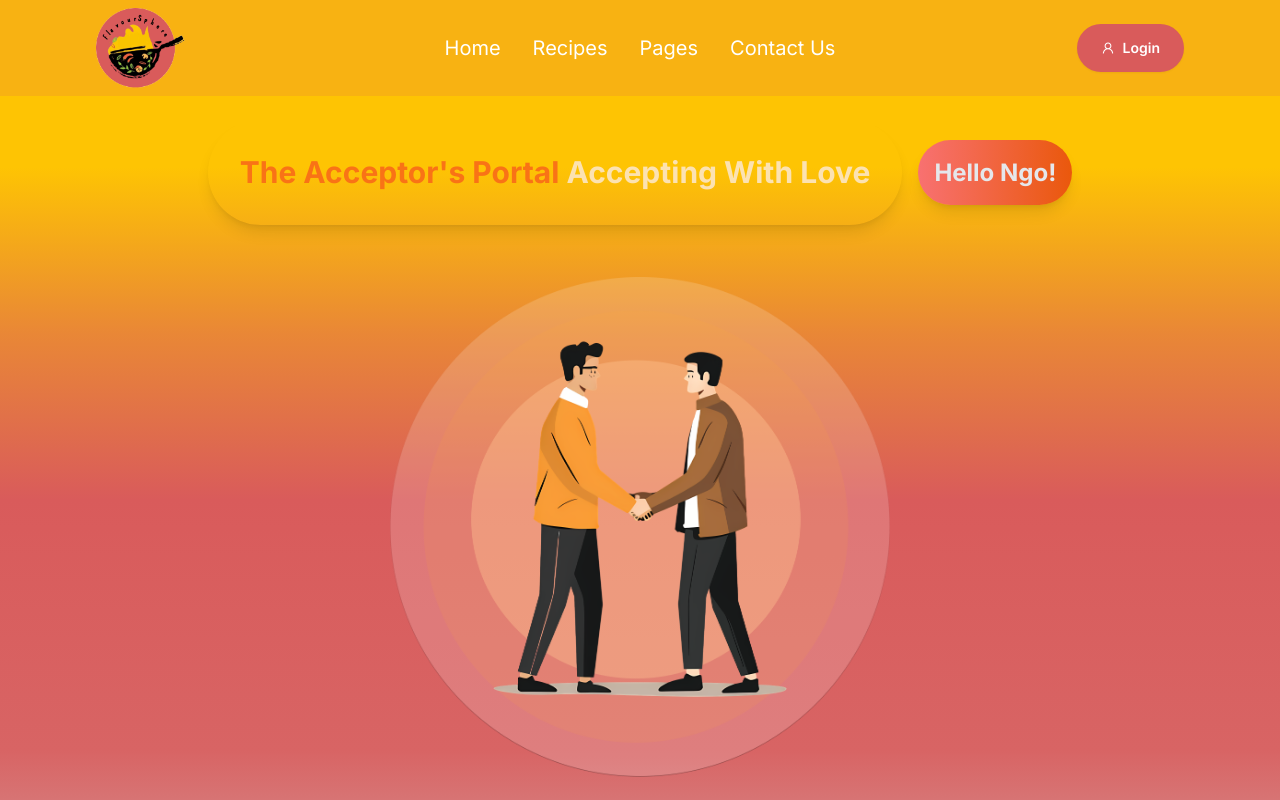
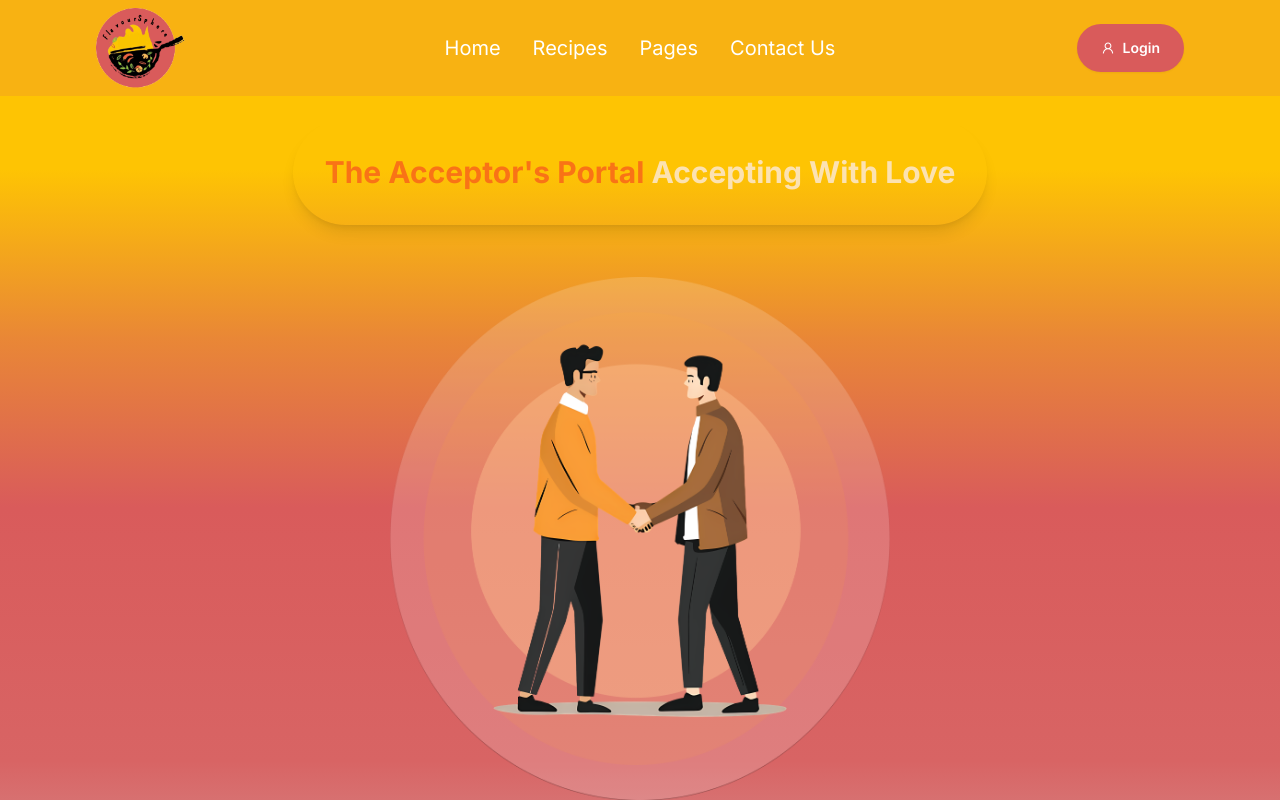
Before and after one commit to Shreya2507/FlavourSphere, a React (Vite) app: page /AcceptorPortal in a window 1280 px wide. Shown: the top 800 px of the page. Built offline with nearby package versions, Linux system fonts and the light colour scheme.

Commit message:
acceptorPortal Image

```diff
--- a/src/pages/AcceptorPortal.jsx
+++ b/src/pages/AcceptorPortal.jsx
@@ -129,18 +129,13 @@
               <span className="text-yellow">Accepting With Love</span>
             </h2>
           </div>
-          <div className="bg-gradient-to-r from-red-400 via-yellow-500 to-orange-600 p-4 rounded-full shadow-lg flex items-center">
-            <h2 className="text-gray-200 text-2xl font-bold md:leading-snug leading-snug text-center">
-              Hello Ngo!
-            </h2>
-          </div>
         </div>
 
-        <div>
+        <div className="flex justify-center mt-10">
           <img
             src="/images/AcceptorPortal/Acceptor3.png"
             alt="Donation Portal"
-            className="w-[500px] h-[500px] flex justify-center mt-10"
+            className="w-full max-w-[500px] h-auto"
           />
         </div>
       </div>
```
